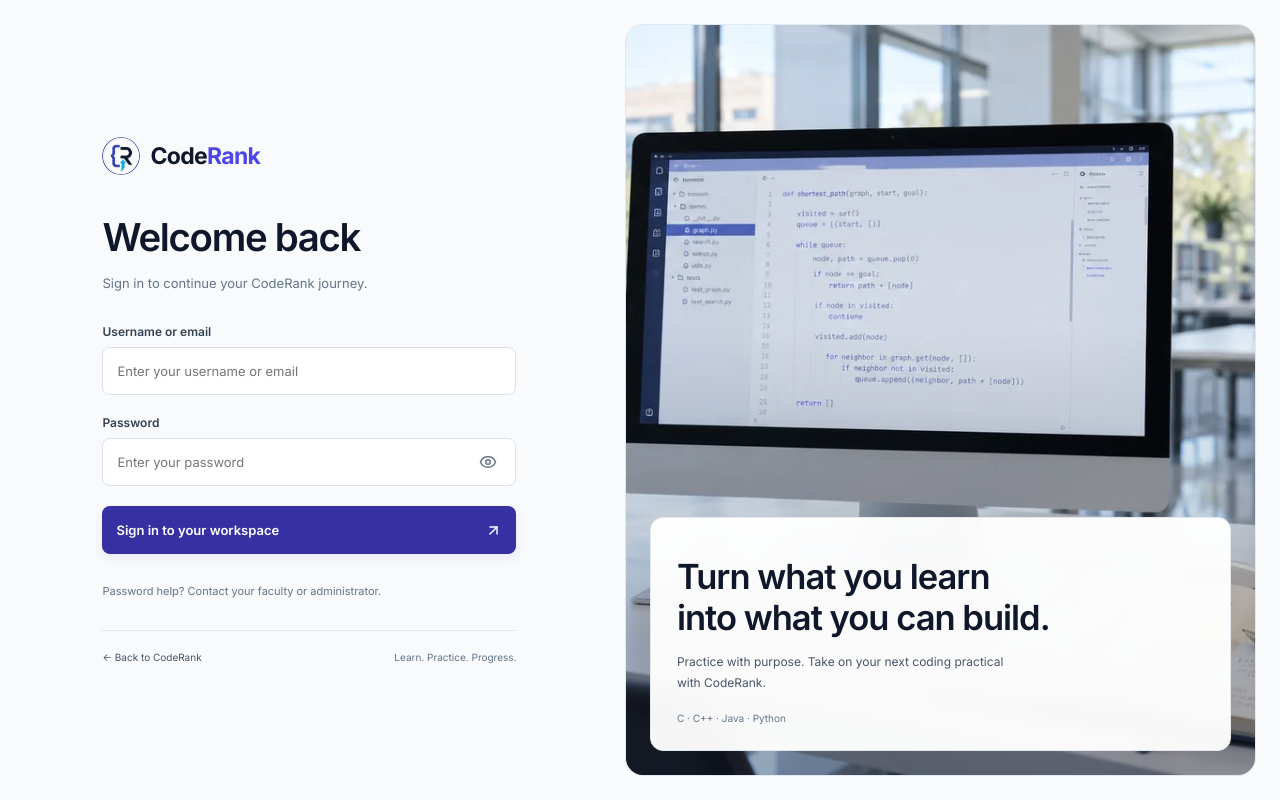
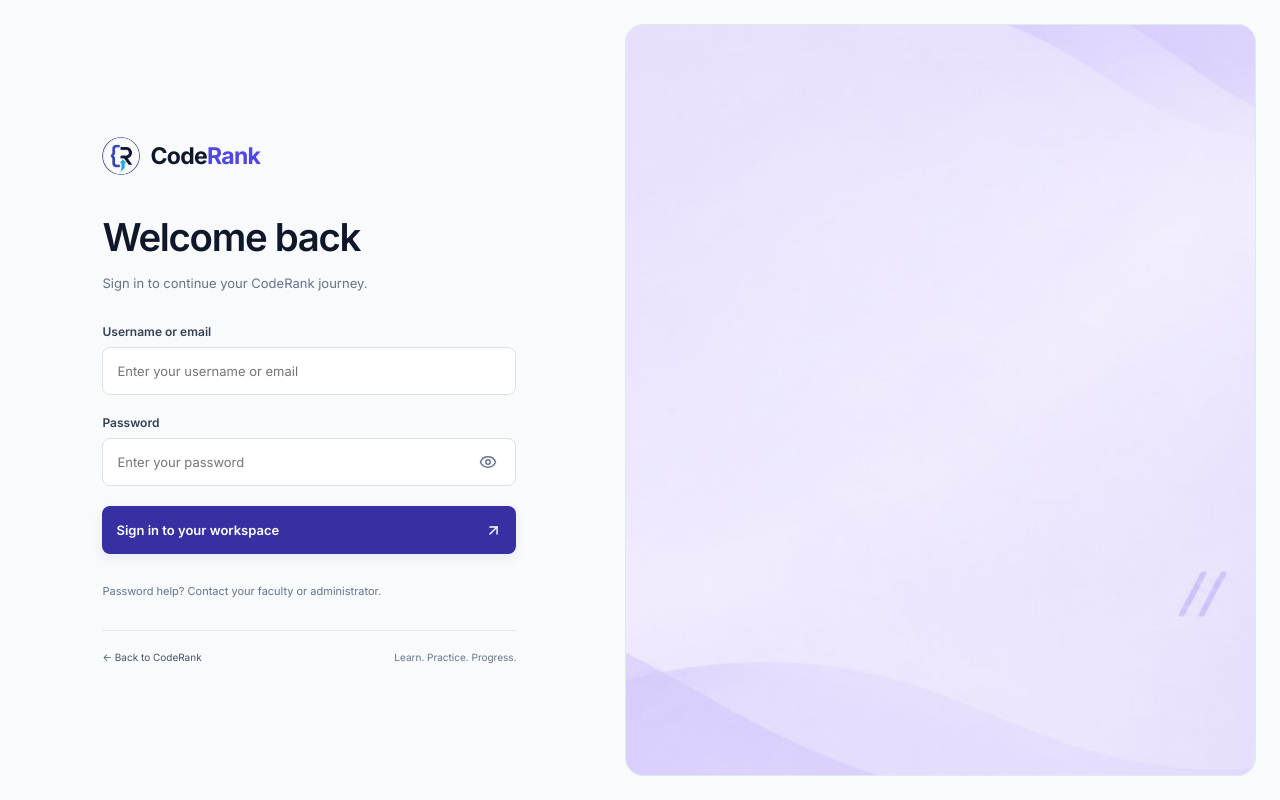
Before and after one commit to manthan01ce/Code-rank, a Next.js app in the folder apps/web/: page /login in a window 1280 px wide. Built offline with nearby package versions, Linux system fonts and the light colour scheme.

Commit message:
feat(auth): update sign-in right panel with lavender coding theme

```diff
--- a/apps/web/src/app/globals.css
+++ b/apps/web/src/app/globals.css
@@ -369,8 +369,7 @@ th {
 .auth-split .auth-submit { background: #3730a3; box-shadow: 0 4px 12px #3730a315; }
 .auth-split .auth-submit:hover:not(:disabled) { background: #312e81; }
 .auth-campus { position: relative; min-height: 650px; border: 1px solid #e2e8f0; border-radius: 18px; overflow: hidden; background: #eff1ff; }
-.auth-campus > img { object-fit: cover; object-position: 52% 45%; }
-.auth-campus::after { content: ''; position: absolute; inset: 0; background: linear-gradient(180deg,transparent 40%,#0f172a55 100%); pointer-events: none; }
+.auth-campus > img { object-fit: cover; object-position: center; }
 .auth-campus-caption { position: absolute; z-index: 1; bottom: 24px; left: 24px; right: 24px; background: #fffffff5; border: 1px solid #e2e8f0; border-radius: 13px; padding: 26px; backdrop-filter: blur(8px); }
 .auth-campus-caption h2 { font-size: clamp(25px,2.7vw,38px); letter-spacing: -1px; line-height: 1.2; font-weight: 600; color: #0f172a; margin: 12px 0; }
 .auth-campus-caption > p:not(.auth-eyebrow) { font-size: 12px; line-height: 1.8; color: #475569; max-width: 350px; }
--- a/apps/web/src/features/auth/components/SignIn.tsx
+++ b/apps/web/src/features/auth/components/SignIn.tsx
@@ -6,7 +6,7 @@ import Image from "next/image";
 
 export interface Testimonial { avatarSrc: string; name: string; handle: string; text: string }
 interface Props { title?: ReactNode; description?: ReactNode; heroImageSrc?: string; testimonials?: Testimonial[]; onSignIn: (event: FormEvent<HTMLFormElement>) => void; onGoogleSignIn?: () => void; onResetPassword?: () => void; onCreateAccount?: () => void; loading?: boolean; error?: string }
-export function SignInPage({ title = "Welcome back", description = "Sign in to continue your CodeRank journey.", onSignIn, onGoogleSignIn, onResetPassword, loading = false, error }: Props) {
+export function SignInPage({ title = "Welcome back", description = "Sign in to continue your CodeRank journey.", heroImageSrc = "/images/lavender-coding-bg.jpg", onSignIn, onGoogleSignIn, onResetPassword, loading = false, error }: Props) {
   const [showPassword, setShowPassword] = useState(false);
   return <main className="auth-shell auth-refined auth-split">
     <section className="auth-form">
@@ -22,9 +22,8 @@ export function SignInPage({ title = "Welcome back", description = "Sign in to c
       <footer className="auth-page-footer"><Link href="/">← Back to CodeRank</Link><span>Learn. Practice. Progress.</span></footer>
     </section>
 
-    <section className="auth-campus" aria-labelledby="practical-motivation">
-      <Image src="/images/coderank-workspace.webp" alt="A light-theme coding workstation with an algorithm notebook in a bright university lab" fill sizes="(max-width: 767px) 100vw, 52vw" priority />
-      <div className="auth-campus-caption"><h2 id="practical-motivation">Turn what you learn<br/>into what you can build.</h2><p>Practice with purpose. Take on your next coding practical with CodeRank.</p><span>C · C++ · Java · Python</span></div>
+    <section className="auth-campus">
+      <Image src={heroImageSrc || "/images/lavender-coding-bg.jpg"} alt="CodeRank lavender coding background" fill sizes="(max-width: 767px) 100vw, 52vw" priority className="object-cover" style={{ objectFit: 'cover' }} />
     </section>
   </main>;
 }
```
Also changed, not shown: apps/web/public/images/lavender-coding-bg.jpg (added).
